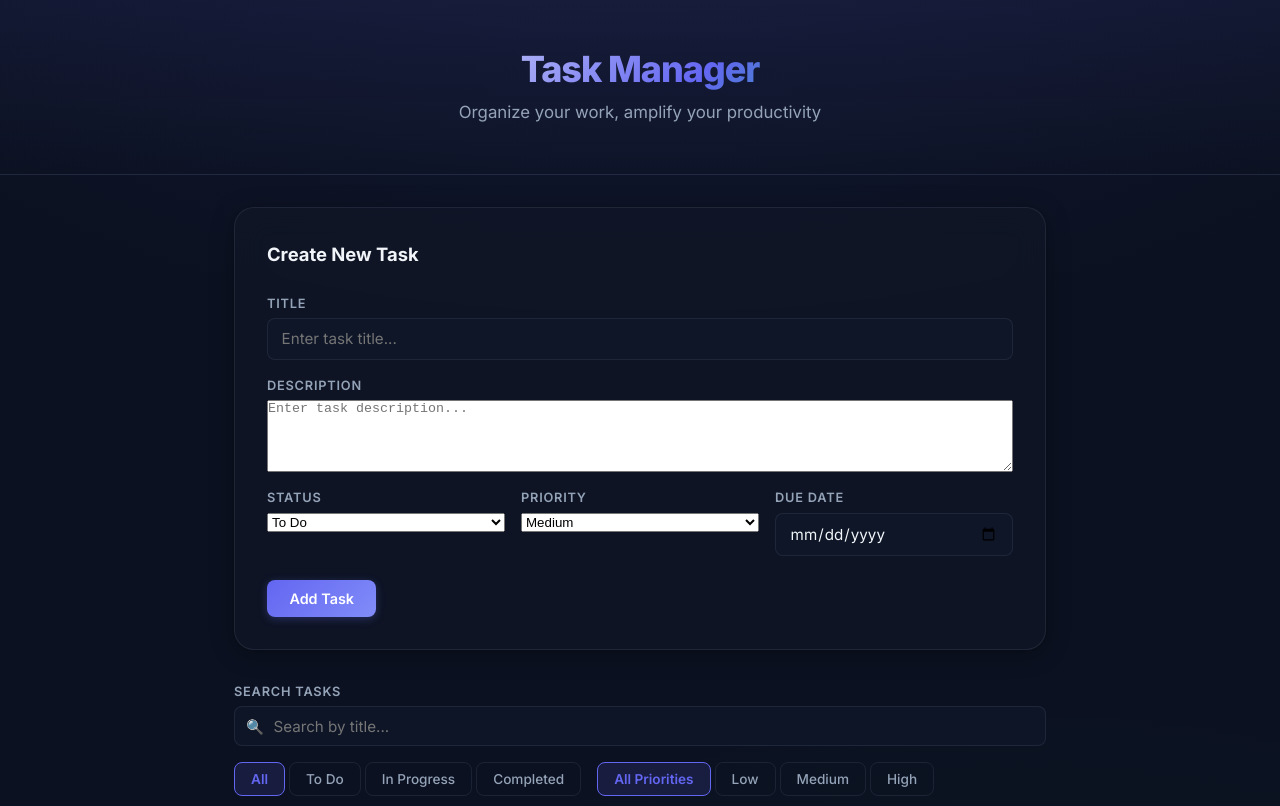
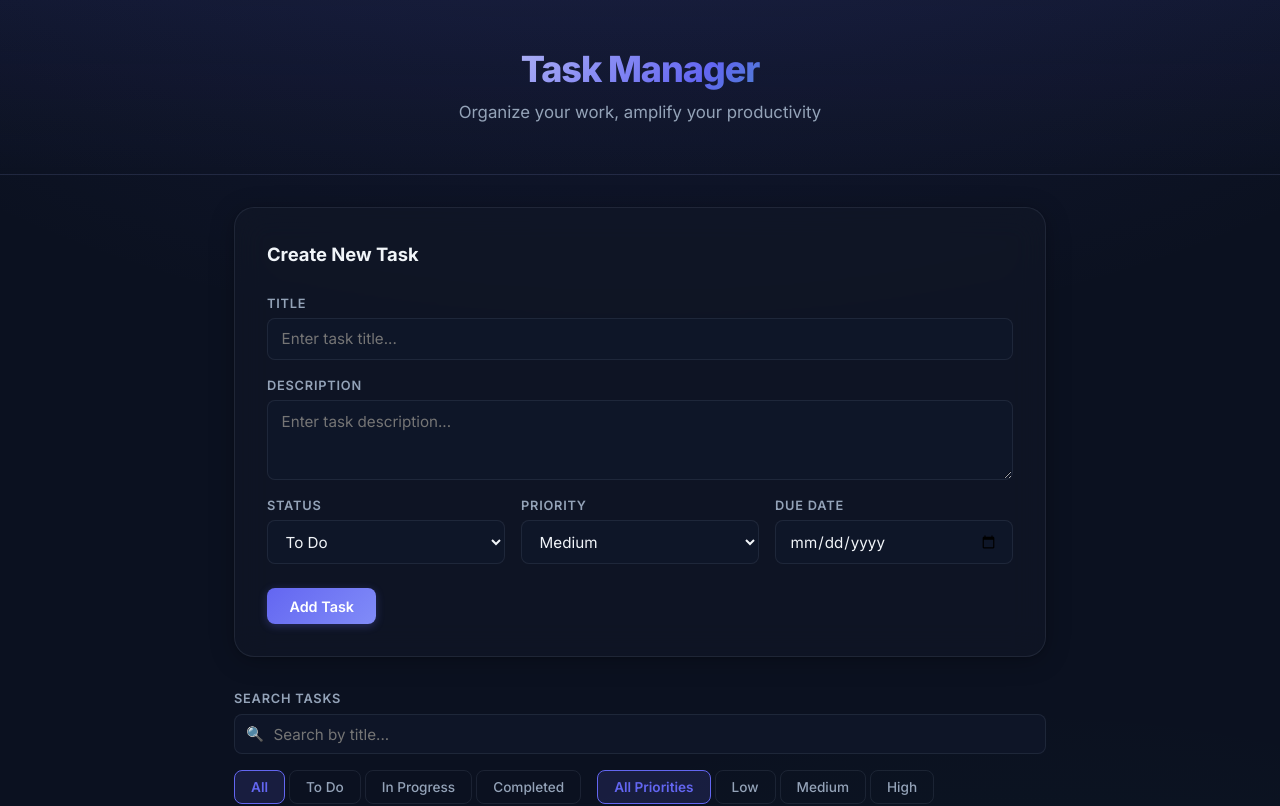
Before and after one commit to SamAkim/task-management-vibecoding-demo, a React (Vite) app: page / in a window 1280 px wide. Shown: the top 806 px of the page. Built offline with nearby package versions, Linux system fonts and the light colour scheme.

Commit message:
Fix newlines in src/index.css to pass SonarCloud reliability analysis

```diff
--- a/src/index.css
+++ b/src/index.css
@@ -183,7 +183,9 @@ body {
   color: var(--text-secondary);
 }
 
-.task-form__input,\n.task-form__textarea,\n.task-form__select {
+.task-form__input,
+.task-form__textarea,
+.task-form__select {
   width: 100%;
   padding: 0.65rem 0.85rem;
   background: var(--bg-input);
```
